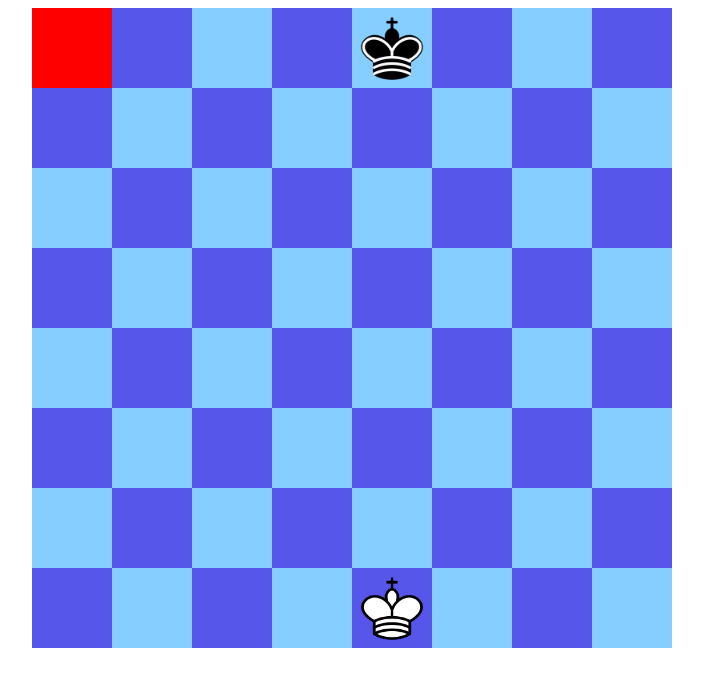
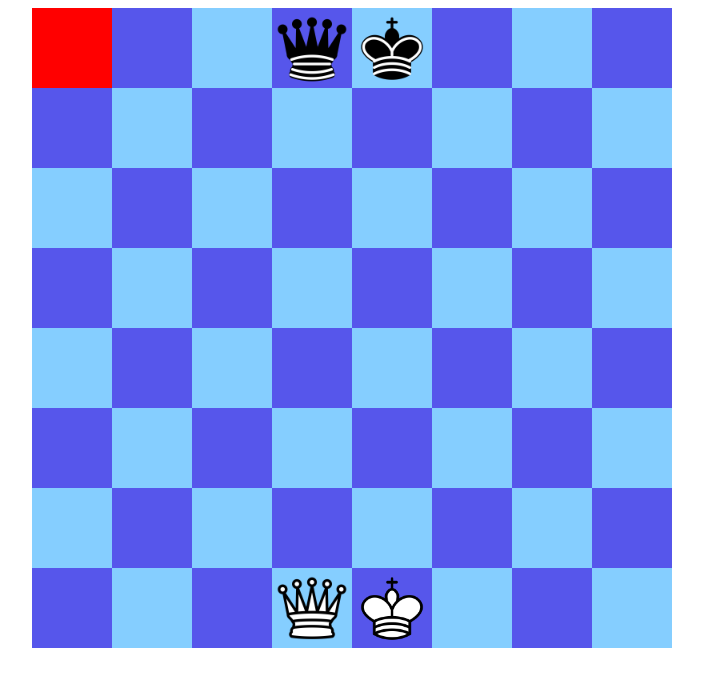
Before and after one commit to ductapemobie/vue-chess, a Vue app: page / in a window 1280 px wide. Shown: the top 686 px of the page, without its empty margins (288-991 px from the left). Built offline with nearby package versions, Linux system fonts and the light colour scheme.

Commit message:
added queens

```diff
--- a/src/App.vue
+++ b/src/App.vue
@@ -14,5 +14,11 @@ export default {
 </script>
 
 <style>
-
+div{
+  -webkit-user-drag: none;
+    user-select: none;
+    -moz-user-select: none;
+    -webkit-user-select: none;
+    -ms-user-select: none;
+}
 </style>
--- a/src/components/ChessBoard.vue
+++ b/src/components/ChessBoard.vue
@@ -167,13 +167,37 @@
                                 if (i === 0 && j === 0)continue;
                                 if (j + X < 0)continue;
                                 if (j + X > 7)break;
+                                const destPiece = this.getSquarePiece(X + j, Y + i);
+                                if (destPiece){
+                                    if (destPiece[0] === this.turn[0])continue;
+                                }
                                 moveList.push({x: X + j, y: Y + i});
                             }
-                            this.legalMoves = moveList;
+
                         }
                         break;
                     case 'q':
                         console.log('q');
+
+                        for (let i = -1; i < 2; i++){
+                            for (let j = -1; j < 2; j++){
+                                if (i === 0 && j === 0) continue;
+                                for (let k = 1; k < 8; k++){
+                                    const destX = X + j * k;
+                                    const destY = Y + i * k;
+                                    if (destX > 7 || destX < 0 || destY > 7 || destY < 0)break;
+                                    const destPiece = this.getSquarePiece(destX, destY);
+                                    if (destPiece){
+                                        if (destPiece[0] != this.turn[0]){
+                                            moveList.push({x:destX, y:destY});
+                                        }
+                                        break;
+                                    }
+                                    moveList.push({x:destX, y:destY});
+                                }
+                            }
+                        }
+
                         break;
                     case 'b':
                         console.log('b');
@@ -188,20 +212,35 @@
                         console.log('p');
                         break;
                 }
-                return moveList;
+                console.log(moveList);
+                this.legalMoves = moveList;
             },
             movePiece(){
                 //1 capture if necessairy
                 const newX = this.selected.x;
                 const newY = this.selected.y;
+                const turn = this.turn;
+                const oppTurn = (turn === "white") ? "black" : "white";
                 const capturedPiece = this.getSquarePiece(newX, newY, this.pieces);
+                //a piece was captured
                 if (capturedPiece){
-                    console.log(capturedPiece[0]);
+                    const capPieceArr = this.pieces[oppTurn][capturedPiece[1]];
+                    let capIndex = -1;
+                    for (let i = 0; i < capPieceArr.length; i ++){
+                        if (capPieceArr[i].x === newX &&
+                            capPieceArr[i].y === newY){
+                            capIndex = i;
+                            break;
+                        }
+                    }
+                    if (capIndex === -1) console.log("oh no");
+                    this.pieces[oppTurn][capturedPiece[1]].splice(capIndex, 1);
+                    console.log(this.pieces);
                 }
+
                 //2 move the piece
                 //2a identify piece
                 const pieceType = this.selectedPiece.piece[1];
-                const turn = this.turn;
                 const pieceArr = this.pieces[turn][pieceType]
                 let index = -1;
                 for (let i = 0; i < pieceArr.length; i ++){
@@ -216,8 +255,9 @@
                 //2c update piece in pieces list
                 pieceArr[index].x = this.selected.x;
                 pieceArr[index].y = this.selected.y;
+
                 //3 update turn
-                this.turn = (turn === "white") ? "black" : "white";
+                this.turn = oppTurn;
             },
             getSquarePiece(x, y){
                 function checkType(color, piece, pieces){
@@ -232,11 +272,11 @@
                     return 'wk';
                 }else if(checkType('black', 'k', this.pieces)){
                     return 'bk';
-                }/*else if(checkType('white', 'q', this.pieces)){
+                }else if(checkType('white', 'q', this.pieces)){
                     return 'wq'
                 }else if(checkType('black', 'q', this.pieces)){
                     return 'bq'
-                }else if(checkType('white', 'b', this.pieces)){
+                }/*else if(checkType('white', 'b', this.pieces)){
                     return 'wb'
                 }else if(checkType('black', 'b', this.pieces)){
                     return 'bb'
```
